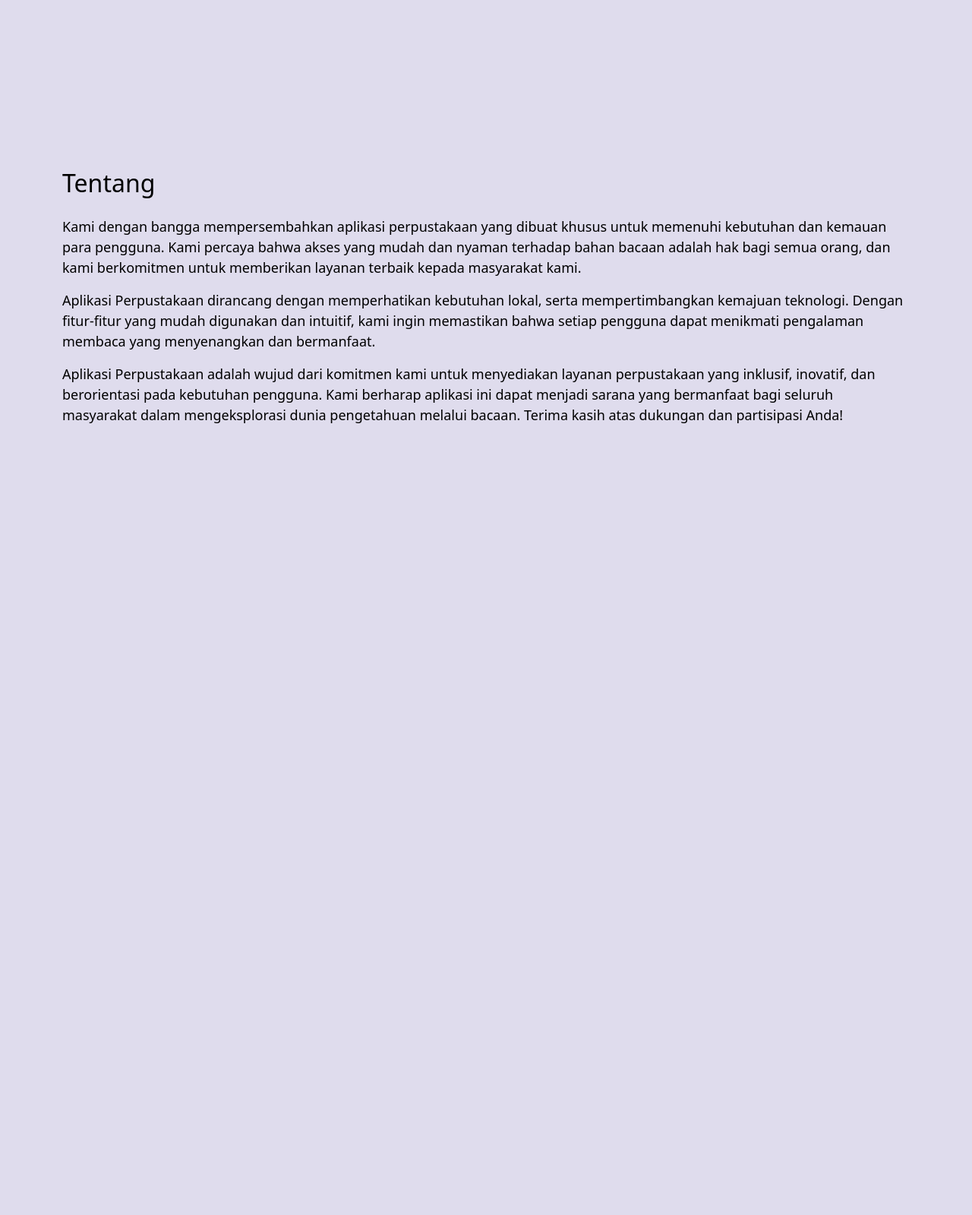
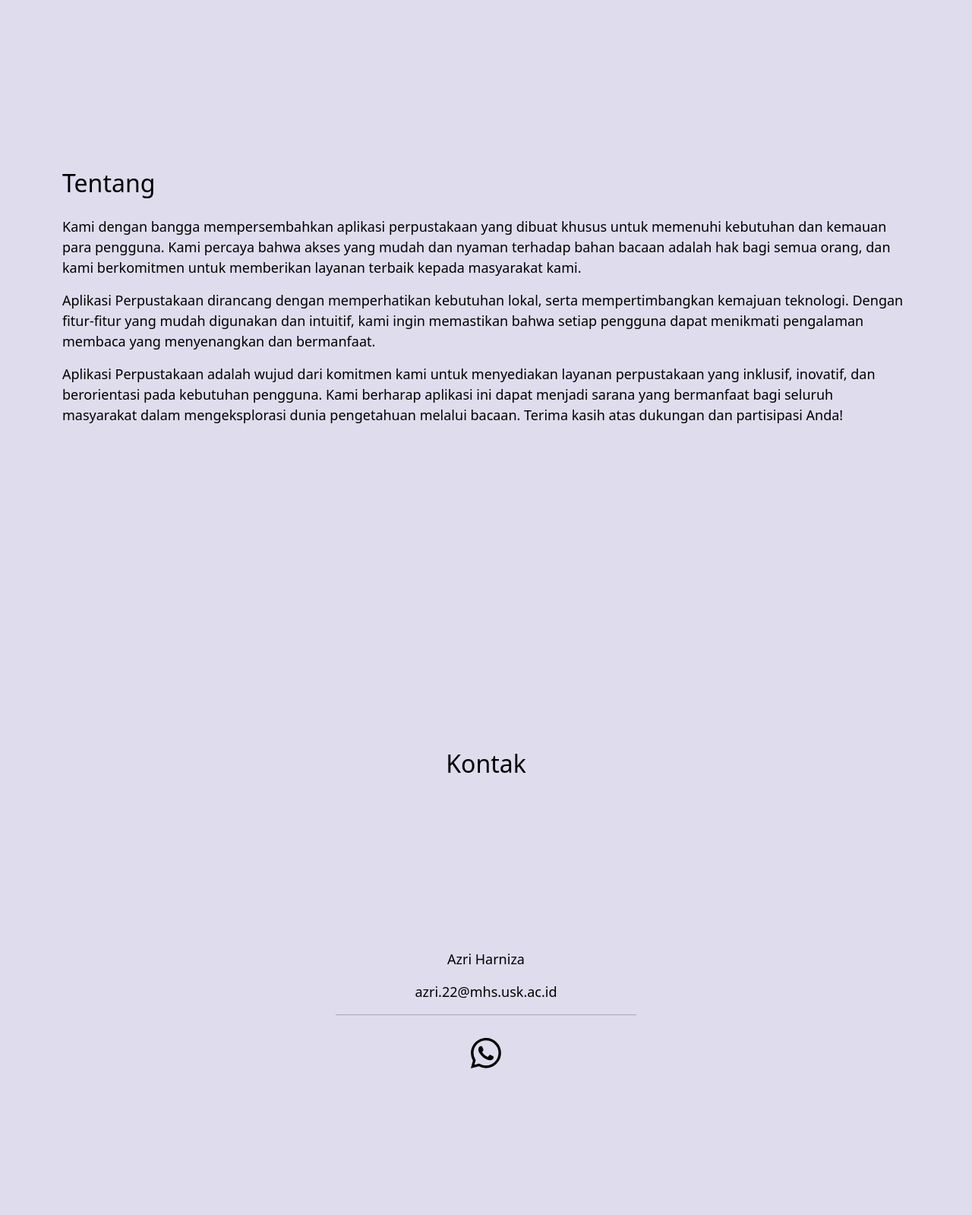
Before and after one commit to FadliAhmadYazid/Website-perpustakaan, a PHP site: page /index.php in a window 1280 px wide. Shown: the part 801-2400 px from the top of the page at 76% size. Before the commit the page ends 1358 px from the top, so only its background shows below. Run offline with PHP 8.4, Linux system fonts and the light colour scheme.

Commit message:
add feature contact us

```diff
--- a/index.php
+++ b/index.php
@@ -30,6 +30,9 @@
               <li class="nav-item">
                 <a class="nav-link mx-lg-2" href="#aboutsection">Tentang</a>
               </li>
+              <li class="nav-item">
+                <a class="nav-link mx-lg-2" href="#contactsection">Kontak</a>
+              </li>
             </ul>
           </div>
         </div>
@@ -57,6 +60,22 @@
         <p>Aplikasi Perpustakaan adalah wujud dari komitmen kami untuk menyediakan layanan perpustakaan yang inklusif, inovatif, dan berorientasi pada kebutuhan pengguna. Kami berharap aplikasi ini dapat menjadi sarana yang bermanfaat bagi seluruh masyarakat dalam mengeksplorasi dunia pengetahuan melalui bacaan. Terima kasih atas dukungan dan partisipasi Anda!</p>
       </div>
     </section>
+    <section class="third-section" id="contactsection">
+      <div class="container d-flex text-center align-items-center justify-content-center fs-1 text-black flex-column">
+        <h2>Kontak</h2>
+        <div class="row">
+          <div class="col-md-4">
+            <p></p>
+            <p>Azri Harniza</p>
+            <p>azri.22@mhs.usk.ac.id</p>
+            <hr>
+            <a href="https://wa.me/6282276780995">
+              <img src="assets/whatsapp.svg" alt="WhatsApp" width="40" height="40">
+            </a>
+          </div>
+        </div>
+      </div>
+    </section>
   </body>
   <script src="script.js"></script>
   <script src="https://cdn.jsdelivr.net/npm/bootstrap@5.3.3/dist/js/bootstrap.min.js" integrity="sha384-0pUGZvbkm6XF6gxjEnlmuGrJXVbNuzT9qBBavbLwCsOGabYfZo0T0to5eqruptLy" crossorigin="anonymous"></script>
```
